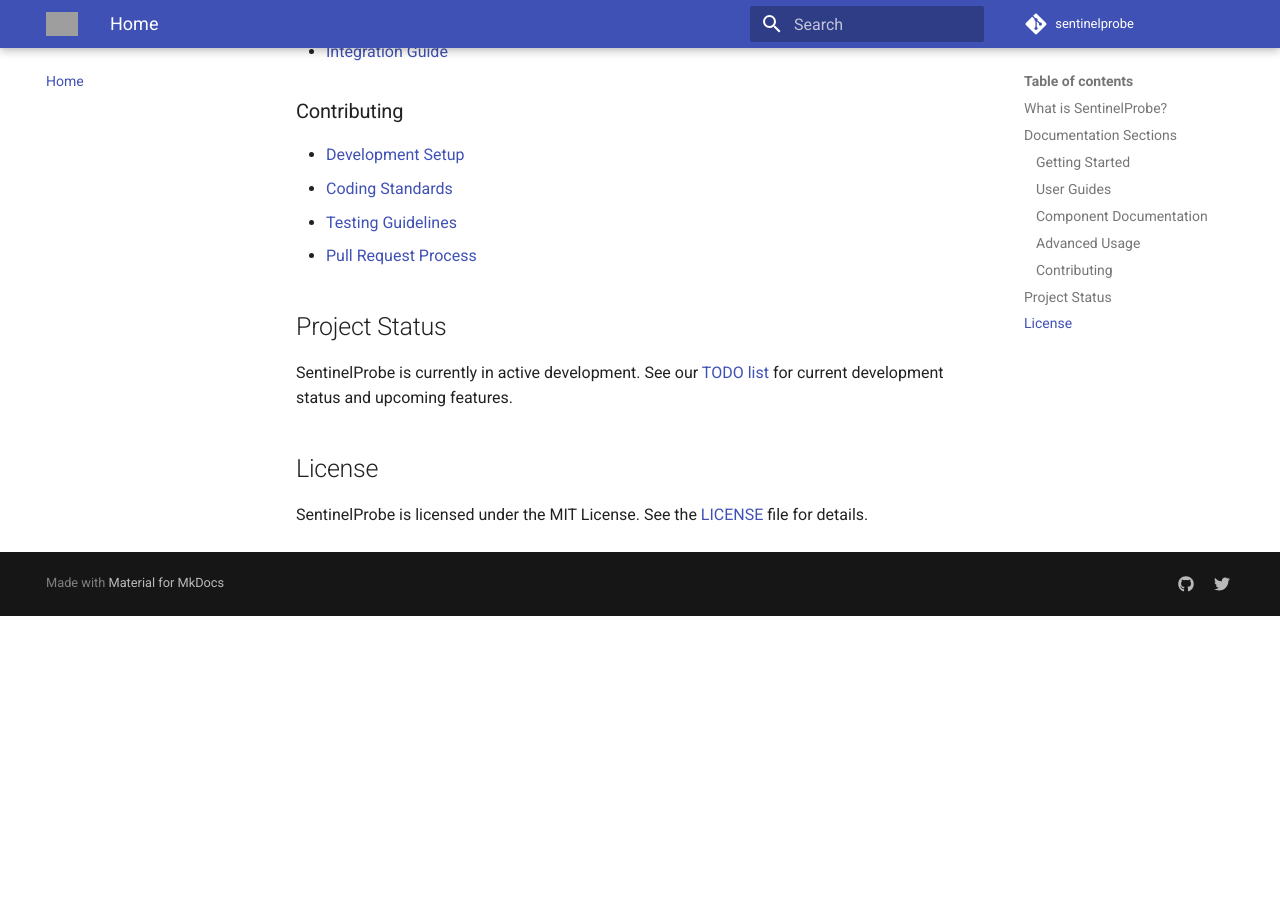
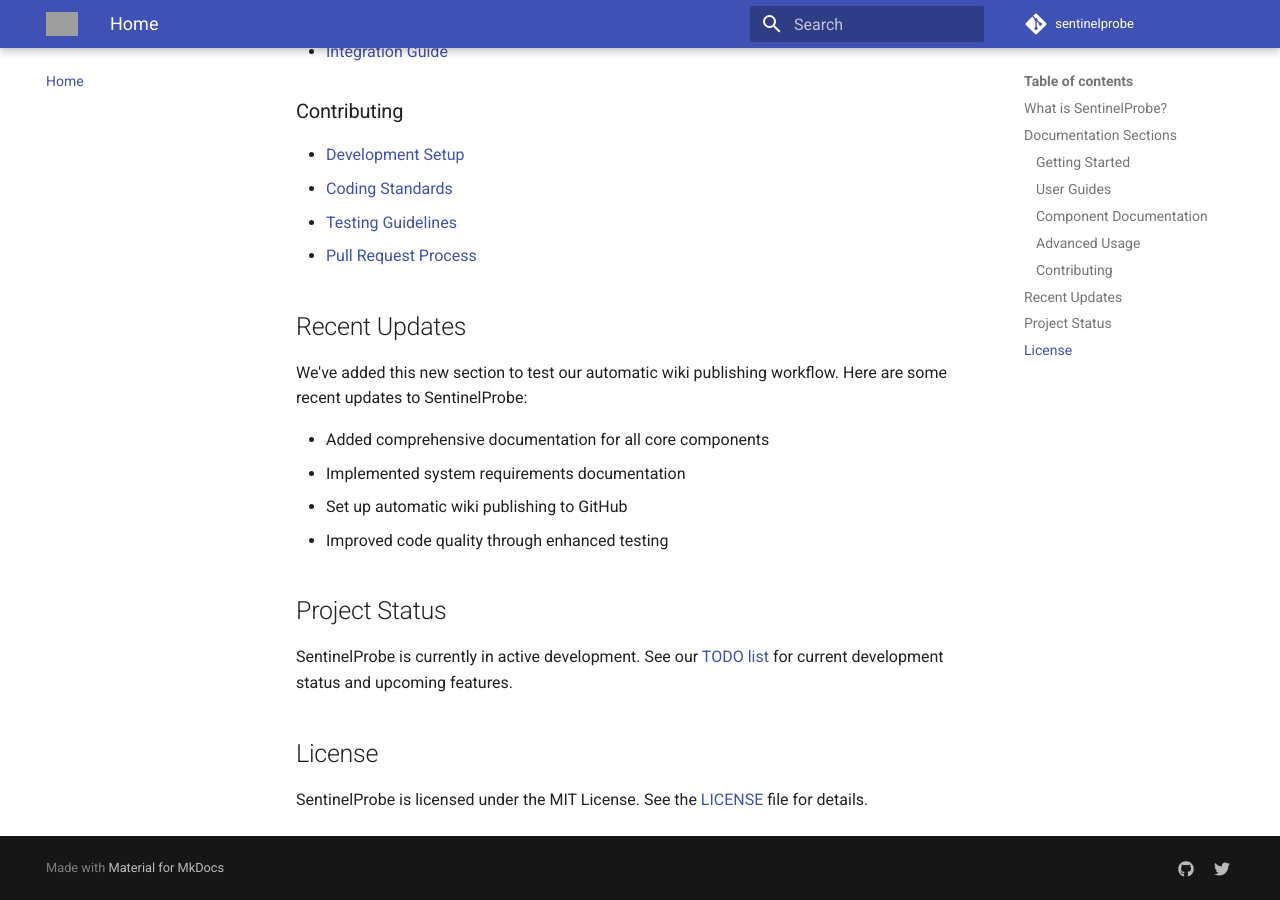
Before and after one commit to viraj2252/SentinelProbe, an MkDocs documentation site: the page built from docs/wiki/index.md, in a window 1280 px wide and 900 px high, scrolled down 1377 px. Built offline with MkDocs 1.6.1 and Material for MkDocs 9.7.7, drawn with Linux system fonts in a browser that asks for light colours; comment, search, counter and statistics services are not loaded; before the commit the page ends 1993 px from its top, so only the background shows below that; grey boxes are pictures that could not be loaded.

Commit message:
Docs(wiki): add recent updates section to test auto publishing

```diff
--- a/docs/wiki/index.md
+++ b/docs/wiki/index.md
@@ -45,6 +45,15 @@ SentinelProbe is an advanced AI-driven penetration testing solution designed to
 - [Testing Guidelines](contributing/testing.md)
 - [Pull Request Process](contributing/pull-requests.md)
 
+## Recent Updates
+
+We've added this new section to test our automatic wiki publishing workflow. Here are some recent updates to SentinelProbe:
+
+- Added comprehensive documentation for all core components
+- Implemented system requirements documentation
+- Set up automatic wiki publishing to GitHub
+- Improved code quality through enhanced testing
+
 ## Project Status
 
 SentinelProbe is currently in active development. See our [TODO list](../planning/TODO.md) for current development status and upcoming features.
```
